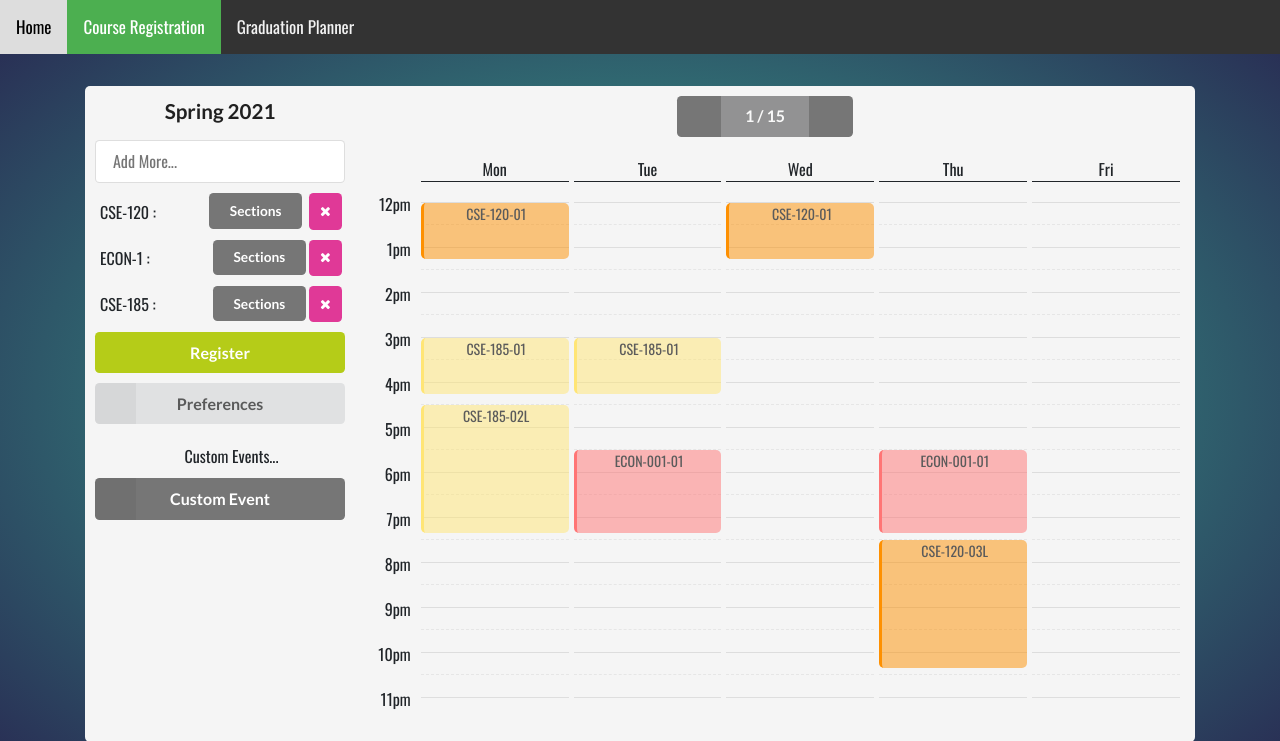
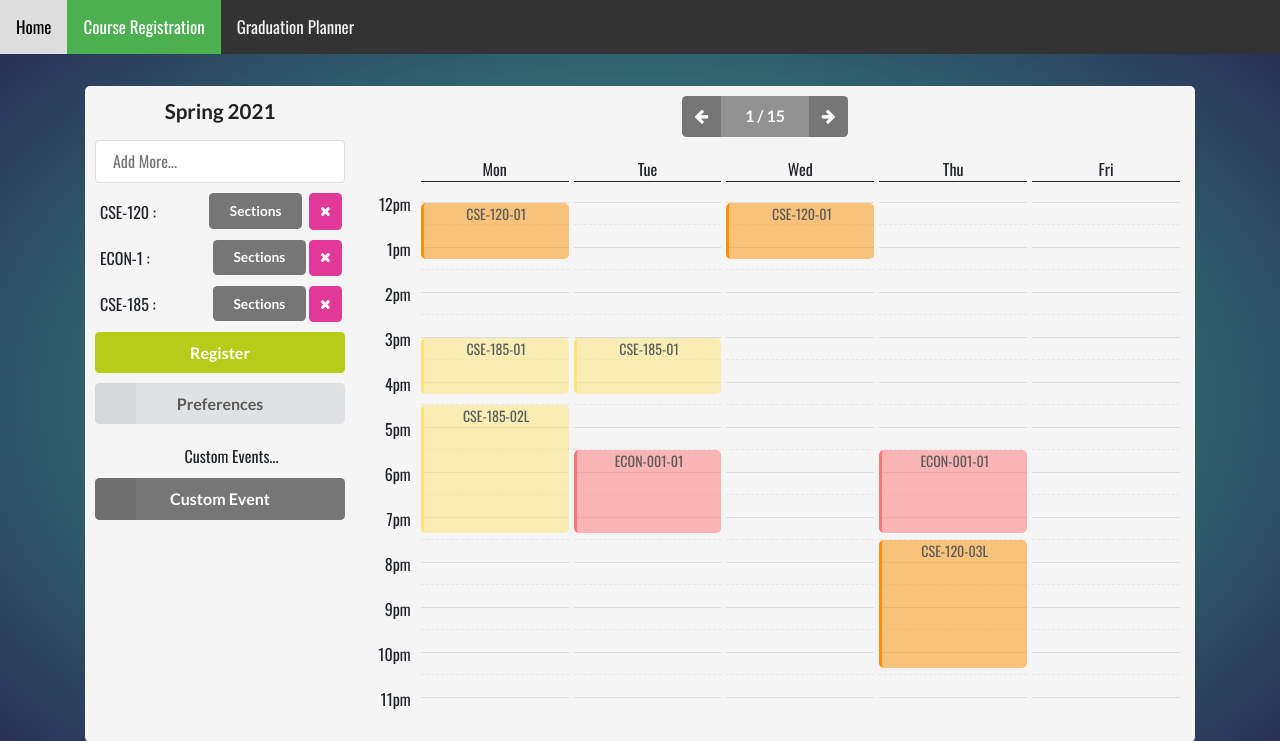
Before and after one commit to Hyuan6/CSE-111-Course-Registrar, a Django app: page /CourseReg/RegPage/ in a window 1280 px wide. Shown: the top 741 px of the page. Run offline with Django 3.2, Linux system fonts and the light colour scheme; some libraries are stand-ins or nearby versions.

Commit message:
Fixed schedule calender arrows

```diff
--- a/CourseRegistrar/RegistrationPage/templates/RegistrationPage/regPage.html
+++ b/CourseRegistrar/RegistrationPage/templates/RegistrationPage/regPage.html
@@ -85,11 +85,17 @@
             </div>
             <div class="column-calendar">
                 <div class="schedule-button-controls" style="">
-                    <div class="ui buttons"><button class="ui grey icon button" role="button"><i aria-hidden="true"
-								class="arrow left icon"></i></button><button class="ui black disabled button" disabled="" role="button" tabindex="-1">
-							<div style="color: white;">1 / 15</div>
-						</button><button class="ui grey icon button" role="button"><i aria-hidden="true"
-								class="arrow right icon"></i></button></div>
+                    <div class="ui buttons">
+                        <button class="ui grey icon button" role="button">
+                            <i aria-hidden="true" class="fa fa-arrow-left"></i>
+                        </button>
+                        <button class="ui black disabled button" disabled="" role="button" tabindex="-1">
+                                <div style="color: white;">1 / 15</div>
+                        </button>
+                        <button class="ui grey icon button" role="button">
+                            <i aria-hidden="true" class="fa fa-arrow-right"></i>
+                        </button>
+                    </div>
                 </div>
                 <div class="schedule-column">
                     <div class="schedule-inside-container">
```
